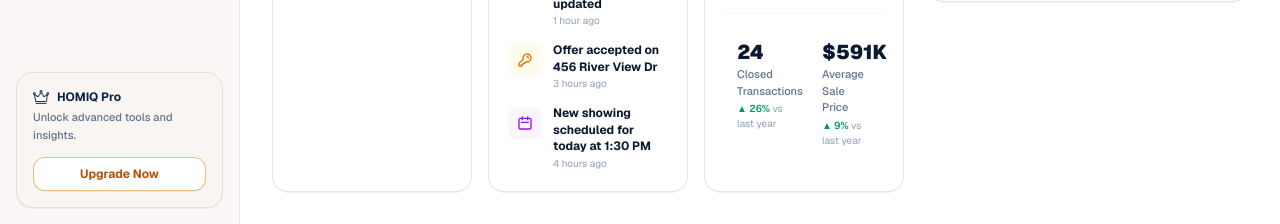
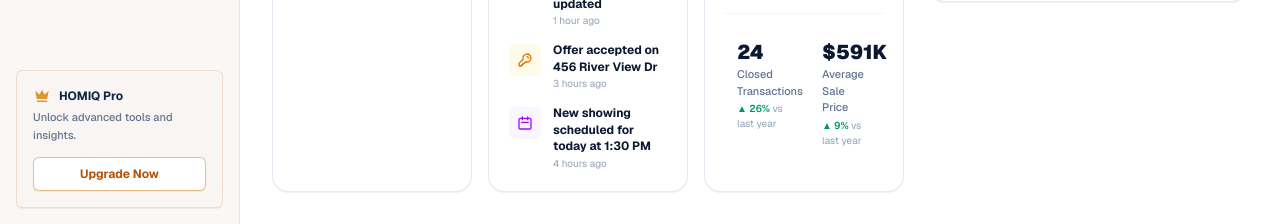
Before and after one commit to AdeelTahir-SE/homiq, a Next.js app: page /dashboard in a window 1280 px wide. Shown: the part 1199-1423 px from the top of the page. Built offline with nearby package versions, Linux system fonts and the light colour scheme.

Commit message:
style: update HOMIQ Pro card styling and icon representation in AgentSidebar

```diff
--- a/components/AgentSidebar.tsx
+++ b/components/AgentSidebar.tsx
@@ -185,17 +185,13 @@ export default function AgentSidebar({
 
       {/* HOMIQ Pro Card */}
       <div className="mt-8 pt-4">
-        <div className="bg-[#F8F5F2] border border-[#eddcd0] rounded-2xl p-4 text-left relative overflow-hidden shadow-2xs">
+        <div className="bg-[#F8F5F2] border border-[#eddcd0] rounded-md p-4 text-left relative overflow-hidden shadow-2xs">
           <div className="flex items-center gap-2">
-            <div className="relative w-4 h-4 flex-shrink-0">
-              <Image
-                src="/icons/agent-sidebar-icons/homiq-pro- icon.png"
-                alt="HOMIQ Pro"
-                fill
-                sizes="16px"
-                className="object-contain"
-              />
-            </div>
+             <div className="text-[#d99738] flex-shrink-0">
+                <svg className="w-4.5 h-4.5" viewBox="0 0 24 24" fill="currentColor">
+                  <path d="M5 16L3 5l5.5 5L12 4l3.5 6L21 5l-2 11H5zm14 3c0 .55-.45 1-1 1H6c-.55 0-1-.45-1-1v-1h14v1z" />
+                </svg>
+              </div>
             <h4 className="text-xs font-bold text-[#0D2449]">HOMIQ Pro</h4>
           </div>
 
@@ -210,7 +206,7 @@ export default function AgentSidebar({
                 ? onUpgradePro
                 : () => alert("HOMIQ Pro upgrade modal opened!")
             }
-            className="mt-3 w-full bg-white hover:bg-[#fefaf4] border border-[#d99738]/60 text-[#b45309] text-xs font-bold py-2 px-3 rounded-xl shadow-2xs transition duration-150 cursor-pointer text-center"
+            className="mt-3 w-full bg-white hover:bg-[#fefaf4] border border-[#d99738]/60 text-[#b45309] text-xs font-bold py-2 px-3 rounded-md shadow-2xs transition duration-150 cursor-pointer text-center"
           >
             Upgrade Now
           </button>
```
